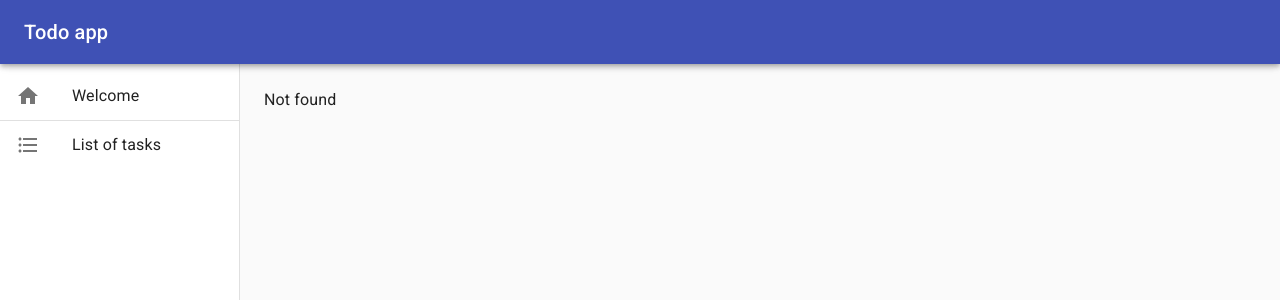
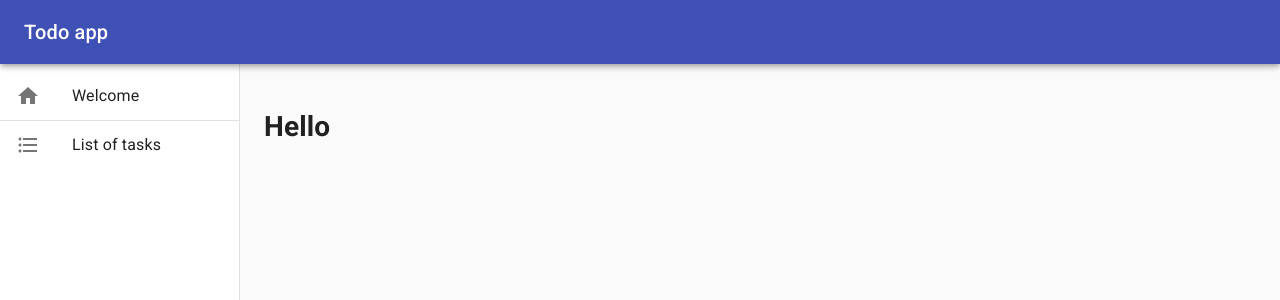
Before and after one commit to szewczukk/todo, a React (Create React App) app: page /list/1/edit in a window 1280 px wide. Before the commit this address had no page. Shown: the top 300 px of the page. Built offline with nearby package versions, Linux system fonts and the light colour scheme.

Commit message:
Simple edit task page created

```diff
--- a/src/App.tsx
+++ b/src/App.tsx
@@ -10,6 +10,7 @@ import { BrowserRouter, Switch, Route } from 'react-router-dom';
 import AppBar from './components/AppBar';
 import Drawer from './components/Drawer';
 import Head from './components/Head';
+import EditTaskPage from './pages/EditTaskPage';
 import PreviewTaskPage from './pages/PreviewTaskPage';
 import TaskListPage from './pages/TaskListPage';
 import WelcomePage from './pages/WelcomePage';
@@ -44,8 +45,11 @@ function App() {
 							<Route path="/list" exact>
 								<TaskListPage />
 							</Route>
-							<Route path="/list/:id">
+							<Route path="/list/:id" exact>
 								<PreviewTaskPage />
+							</Route>
+							<Route path="/list/:id/edit" exact>
+								<EditTaskPage />
 							</Route>
 						</Switch>
 					</main>
--- a/src/components/TaskTable.tsx
+++ b/src/components/TaskTable.tsx
@@ -7,6 +7,7 @@ import {
 	Typography,
 	TableCell,
 	TableBody,
+	Button,
 } from '@material-ui/core';
 import { Link } from 'react-router-dom';
 import React from 'react';
@@ -37,7 +38,12 @@ const TaskTable = () => {
 							<TableCell>{task.description}</TableCell>
 							<TableCell>{task.done ? 'Yes' : 'No'}</TableCell>
 							<TableCell>
-								<Link to={`/list/${task.id}`}>Edit</Link>
+								<Button component={Link} to={`/list/${task.id}`}>
+									Preview
+								</Button>
+								<Button component={Link} to={`/list/${task.id}/edit`}>
+									Edit
+								</Button>
 							</TableCell>
 						</TableRow>
 					))}
--- /dev/null
+++ b/src/pages/EditTaskPage.tsx
@@ -0,0 +1,5 @@
+import React from 'react';
+
+const EditTaskPage = () => <h1>Hello</h1>;
+
+export default EditTaskPage;
--- a/src/pages/PreviewTaskPage.tsx
+++ b/src/pages/PreviewTaskPage.tsx
@@ -12,6 +12,7 @@ import {
 } from '@material-ui/core';
 import React from 'react';
 import { useParams } from 'react-router';
+import { Link } from 'react-router-dom';
 import { useAppDispatch, useAppSelector } from '../store';
 import { actions as taskActions } from '../store/taskSlice';
 
@@ -56,6 +57,9 @@ const PreviewTaskPage = () => {
 				<Button onClick={toggleCompletion} data-testid="toggleCompletion">
 					Mark as {task.done && 'in'}complete
 				</Button>
+				<Button component={Link} to={`/list/${task.id}/edit`}>
+					Edit
+				</Button>
 			</Grid>
 		</Grid>
 	);
```
